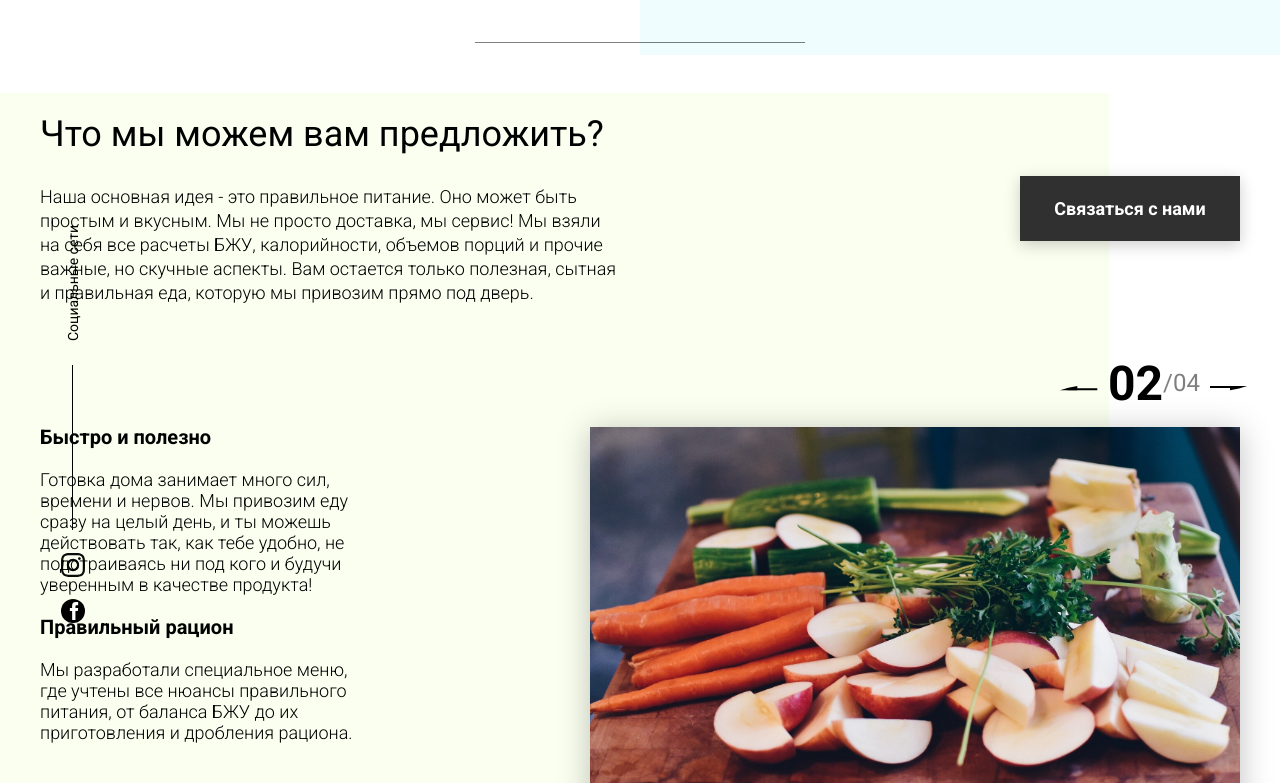
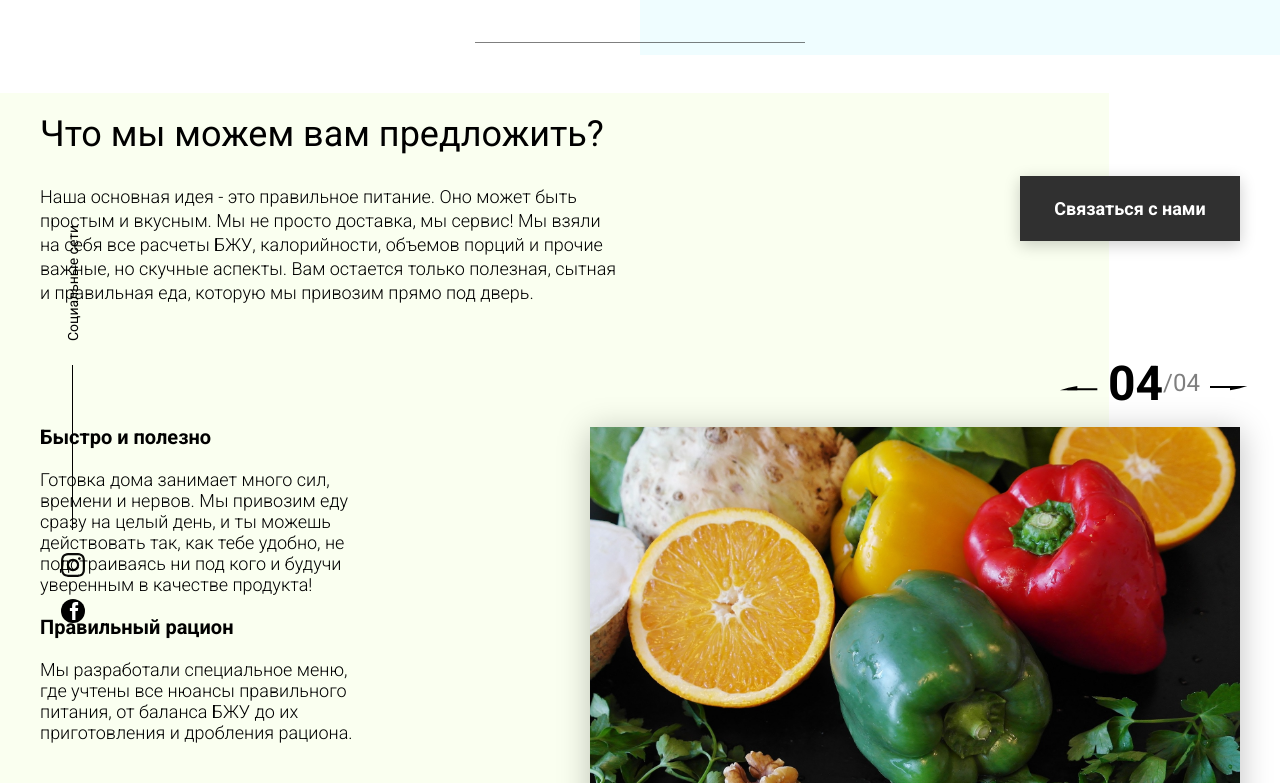
Before and after one commit to giru1/js-food, a website: page index.html in a window 1280 px wide. Both pictures are taken after a click on the element 1079 px from the left and 1223 px from the top of the page. Shown: the part 840-1623 px from the top of the page. Drawn offline with Linux system fonts and the light colour scheme; no server answers.

Commit message:
add slidee v2

```diff
--- a/index.html
+++ b/index.html
@@ -113,6 +113,7 @@
                     </div>
                 </div>
                 <div class="offer__slider-wrapper">
+                    <div class="offer__slider-inner">
                         <div class="offer__slide">
                             <img src="img/slider/pepper.jpg" alt="pepper">
                         </div>
@@ -124,6 +125,7 @@
                         </div>
                         <div class="offer__slide">
                             <img src="img/slider/paprika.jpg" alt="paprika">
+                        </div>
                     </div>
                 </div>
             </div>
--- a/js/index.js
+++ b/js/index.js
@@ -283,47 +283,111 @@ window.addEventListener('DOMContentLoaded', function() {
 		  prev = document.querySelector('.offer__slider-prev'),
 		  next = document.querySelector('.offer__slider-next'),
 		  total = document.querySelector('#total'),
-		  current = document.querySelector('#current');
+		  current = document.querySelector('#current'),
+		  slidesWrapper = document.querySelector('.offer__slider-wrapper'),
+		  slidesField = document.querySelector('.offer__slider-inner'),
+		  width = window.getComputedStyle(slidesWrapper).width;
 
 	let slideIndex = 1;
-
-	showSlides(slideIndex)
+	let offset = 0;
 
 	if (slides.length < 10) {
 		total.textContent = `0${slides.length}`;
+		current.textContent = `0${slideIndex}`;
 	} else {
 		total.textContent = slides.length;
+		current.textContent = slideIndex;
 	}
 
-	function showSlides(n) {
-		if (n > slides.length) {
+	slidesField.style.width = 100 * slides.length + '%';
+	slidesField.style.display = 'flex';
+	slidesField.style.transition = '0.5s all';
+
+	slidesWrapper.style.overflow = 'hidden';
+
+	slides.forEach(slide => {
+		slide.style.width = width;
+	})
+
+	next.addEventListener('click', () => {
+		if (offset == +width.slice(0, width.length - 2) * (slides.length - 1)) {
+			 offset = 0;
+		} else {
+			offset += +width.slice(0, width.length - 2);
+		}
+		slidesField.style.transform = `translateX(-${offset}px)`;
+
+		if (slideIndex === slides.length) {
 			slideIndex = 1;
+		} else {
+			slideIndex++;
 		}
-
-		if (n < 1) {
-			slideIndex = slides.length;
-		}
-
-		slides.forEach(item =>item.style.display = 'none');
-
-		slides[slideIndex - 1].style.display = 'block';
 
 		if (slides.length < 10) {
 			current.textContent = `0${slideIndex}`;
 		} else {
 			current.textContent = slideIndex;
 		}
-	}
-
-	function plusSlides(n) {
-		showSlides(slideIndex += 1)
-	}
+	})
 
 	prev.addEventListener('click', () => {
-		plusSlides(-1)
+		if (offset == 0) {
+			offset = +width.slice(0, width.length - 2) * (slides.length - 1);
+		} else {
+			offset -= +width.slice(0, width.length - 2);
+		}
+		slidesField.style.transform = `translateX(-${offset}px)`;
+
+		if (slideIndex === 1) {
+			slideIndex = slides.length;
+		} else {
+			slideIndex--;
+		}
+
+		if (slides.length < 10) {
+			current.textContent = `0${slideIndex}`;
+		} else {
+			current.textContent = slideIndex;
+		}
 	})
 
-	next.addEventListener('click', () => {
-		plusSlides(1)
-	})
+	// showSlides(slideIndex)
+	//
+	// if (slides.length < 10) {
+	// 	total.textContent = `0${slides.length}`;
+	// } else {
+	// 	total.textContent = slides.length;
+	// }
+	//
+	// function showSlides(n) {
+	// 	if (n > slides.length) {
+	// 		slideIndex = 1;
+	// 	}
+	//
+	// 	if (n < 1) {
+	// 		slideIndex = slides.length;
+	// 	}
+	//
+	// 	slides.forEach(item =>item.style.display = 'none');
+	//
+	// 	slides[slideIndex - 1].style.display = 'block';
+	//
+	// 	if (slides.length < 10) {
+	// 		current.textContent = `0${slideIndex}`;
+	// 	} else {
+	// 		current.textContent = slideIndex;
+	// 	}
+	// }
+	//
+	// function plusSlides(n) {
+	// 	showSlides(slideIndex += 1)
+	// }
+	//
+	// prev.addEventListener('click', () => {
+	// 	plusSlides(-1)
+	// })
+	//
+	// next.addEventListener('click', () => {
+	// 	plusSlides(1)
+	// })
 });
```
Lines whose indentation alone changed are shown as unchanged.
